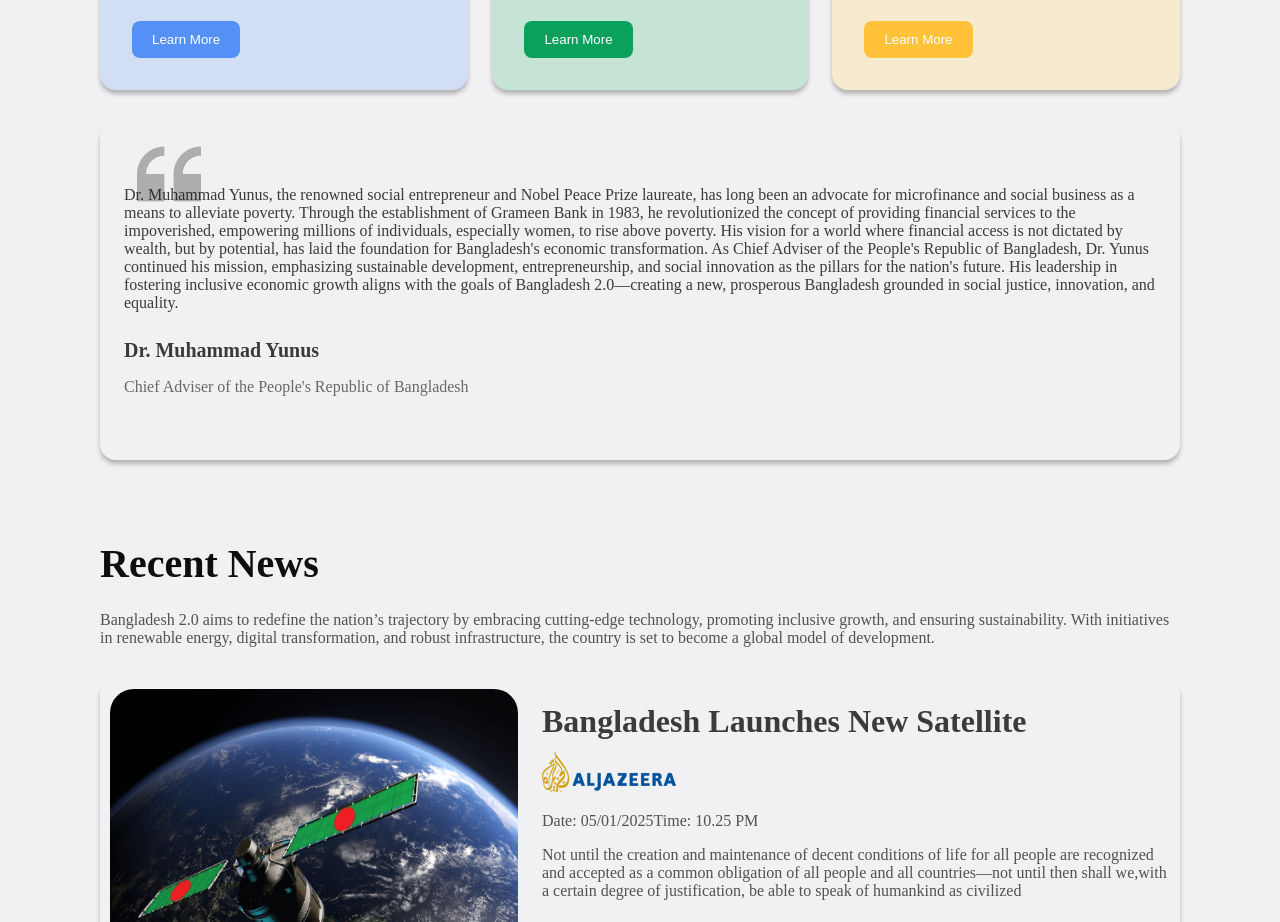
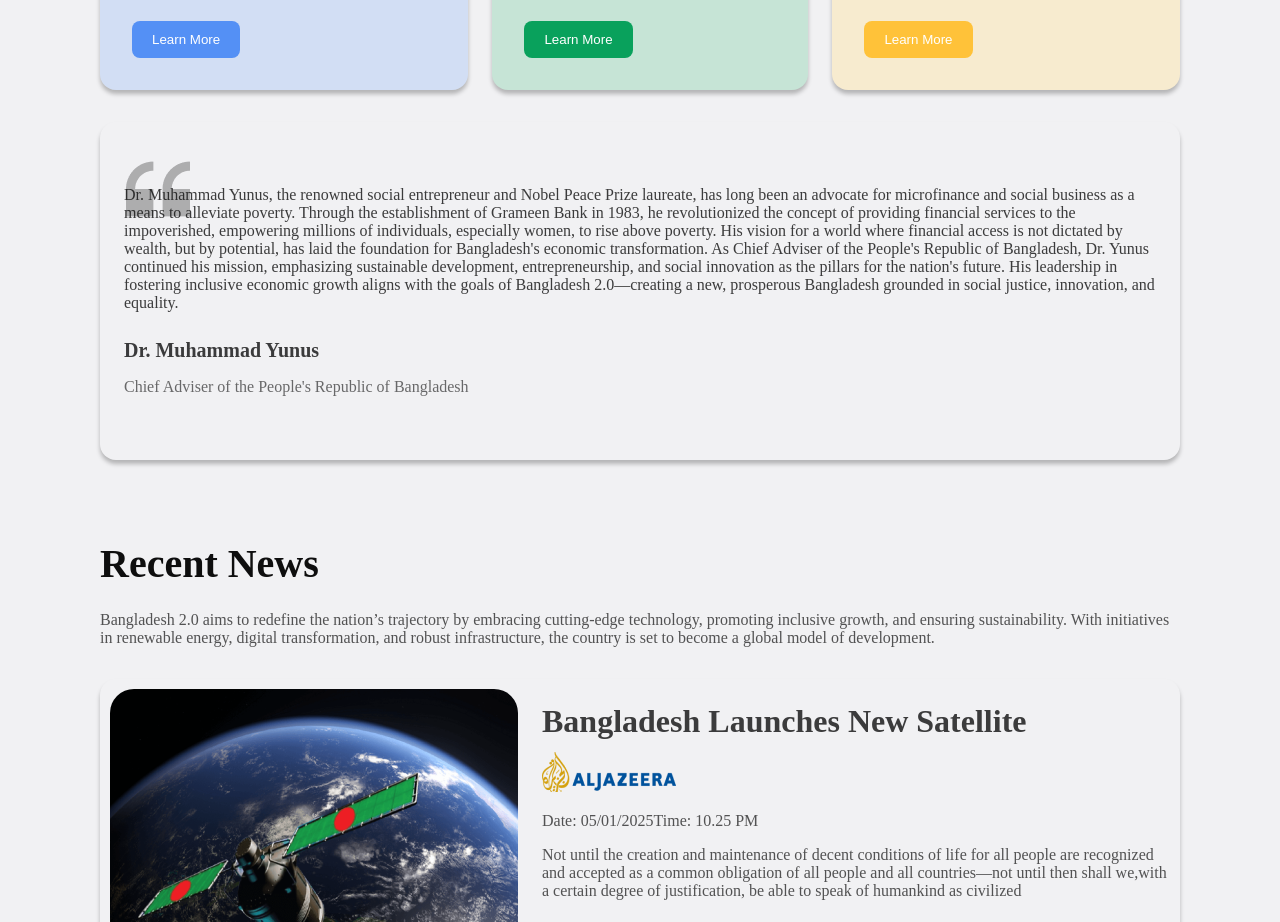
Before and after one commit to TrustfratedIsNotAvailable/Assignment-1, a plain HTML site: page index.html in a window 1280 px wide. Shown: the part 1542-2464 px from the top of the page. Drawn offline with Linux system fonts and the light colour scheme.

Commit message:
updated some parts

```diff
--- a/styles/bangladesh.css
+++ b/styles/bangladesh.css
@@ -343,7 +343,7 @@
   .vision-Yunus{
     background-image: url(../images/quote-bg.png);
     background-repeat: no-repeat;
-    background-position: 37px 20px;
+    background-position: 26px 35px;
     border-radius:16px;
     box-shadow: 0px 4px 4px 0px rgba(0,0,0,0.25);
     padding: 48px 24px;
```
Also changed, not shown: index.html (+25 -0 lines).
